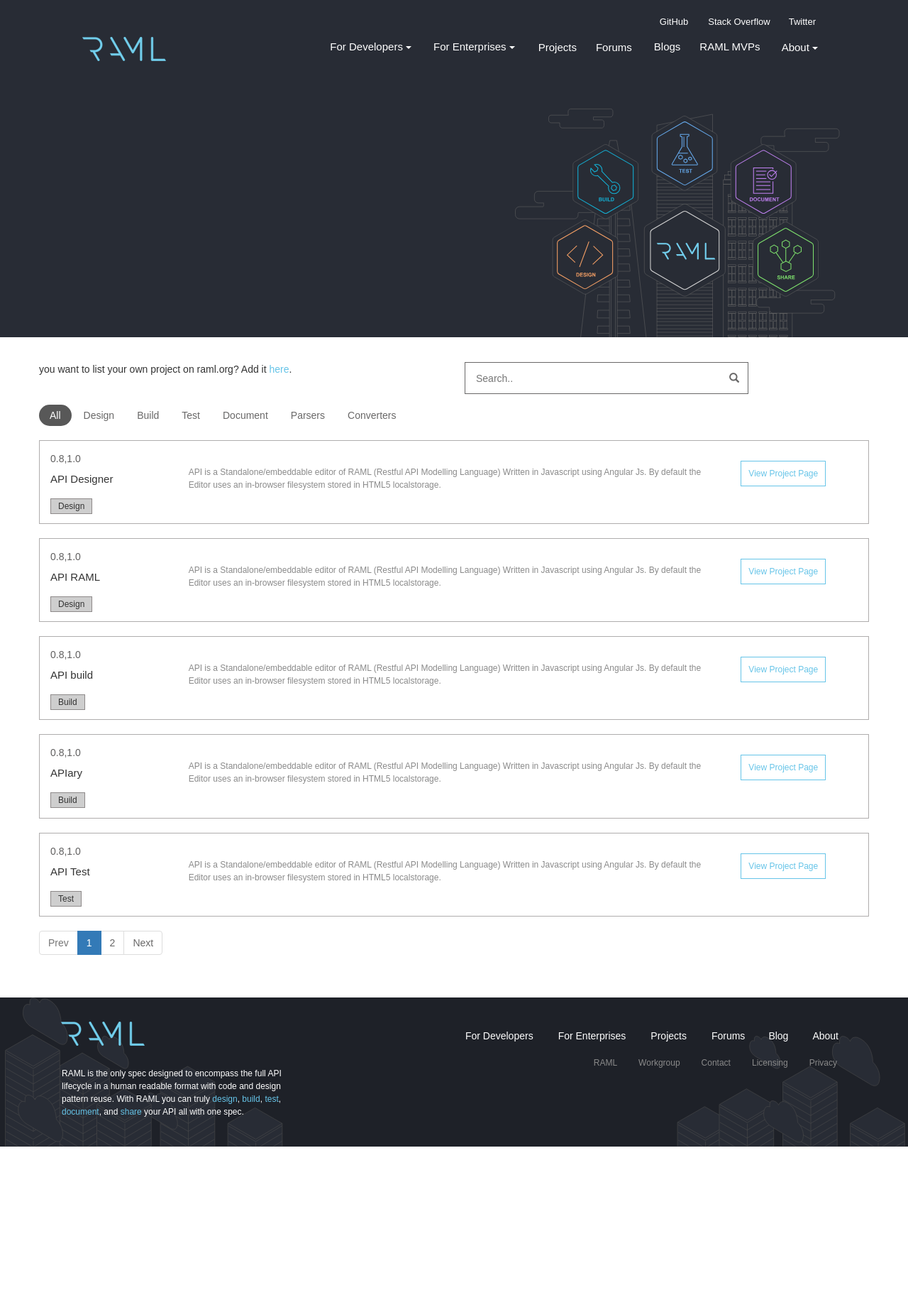
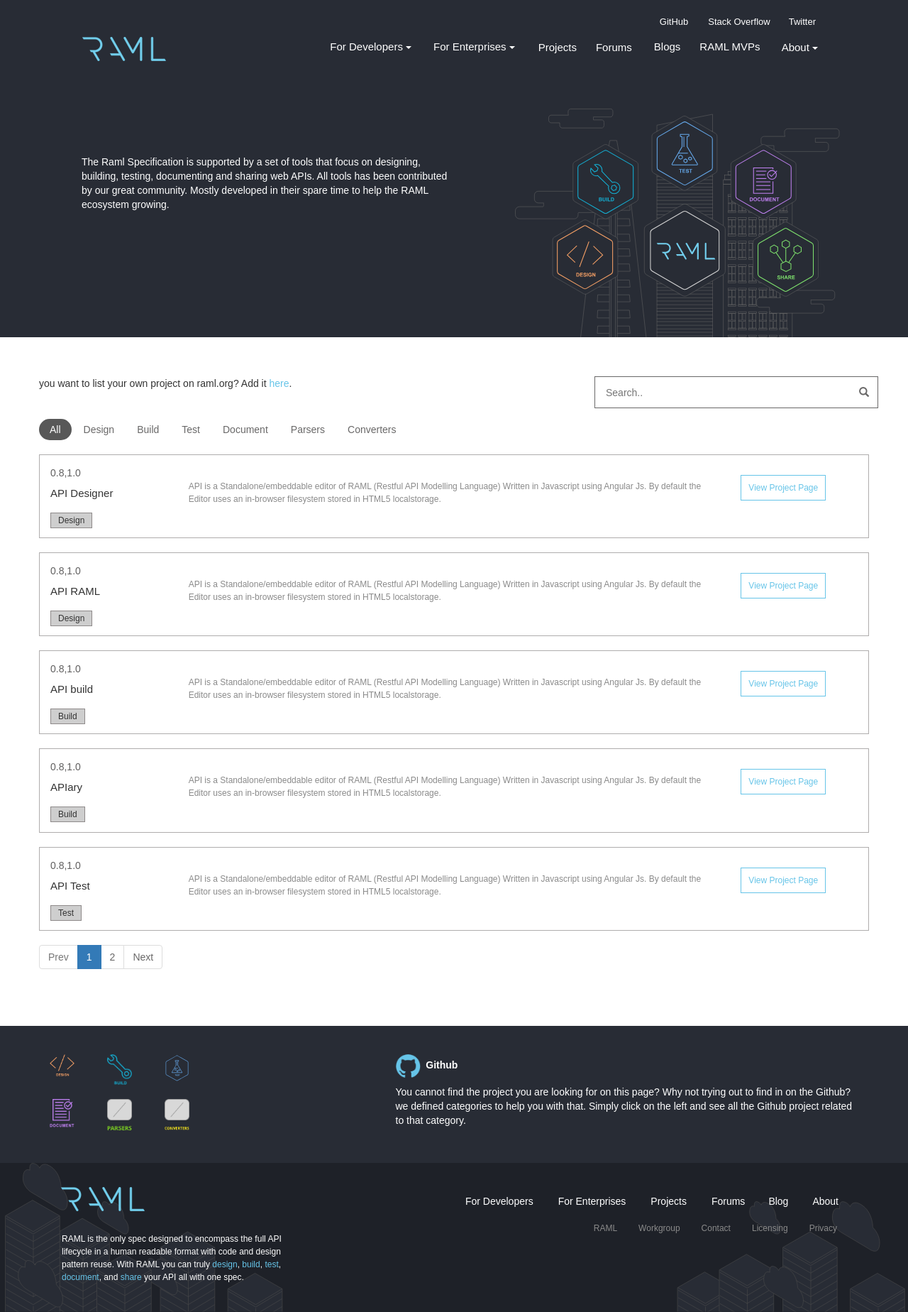
Before and after one commit to raml-org/raml-org, a Jekyll site: the page built from projects.html, in a window 1280 px wide. Shown: the whole page at 71% size. Built offline with Jekyll 4.4.1, drawn with Linux system fonts in a browser that asks for light colours; nearby versions of some CDN libraries; before the commit the page ends 1615 px from its top, so only the background shows below that.

Commit message:
added the icon and fixed the css issues

```diff
--- a/_includes/nav.html
+++ b/_includes/nav.html
@@ -101,4 +101,10 @@
     </div>
     {% endif %}
 
+    {% if page.title == 'Projects' %}
+    <div class="container">
+        {% include project_top.html %}
     </div>
+    {% endif %}
+
+    </div>
--- a/_includes/project_top.html
+++ b/_includes/project_top.html
@@ -1,6 +1,6 @@
 <div class="row">
     <div class="col-md-12 col-xs-12 col-sm-12">
-        <section class="raml-enterpise pull-left">
+        <section class="raml-enterpise pull-left" style="margin-top: 10%">
             <p>The Raml Specification is supported by a set of tools that focus on designing, building, testing, documenting and sharing web APIs.
             All tools has been contributed by our great community. Mostly developed in their spare time to help the RAML ecosystem growing.</p>
         </section>
--- a/css/style.scss
+++ b/css/style.scss
@@ -2003,7 +2003,7 @@
 }
 
 .projectdiv {
-  padding: 35px 0;
+  padding: 55px 0;
 
   input#search {
     width: 400px;
@@ -2089,4 +2089,20 @@
       }
     }
   }
-}
+
+  form#submit_form {
+    float: right;
+  }
+}
+
+section.projectlinks {
+  background: #282c35;
+  padding-top: 40px;
+  padding-bottom: 40px;
+  color: #fff;
+  font-size: 14px;
+
+  img {
+    width: 35px;
+  }
+}
--- a/projects.html
+++ b/projects.html
@@ -269,8 +269,51 @@
            </div>
         </div>
     </section>
-  </div>
+    </div>
 </div>
+<section class="projectlinks">
+    <div class="container">
+        <div class="row">
+            <div class="col-md-5">
+                <div class = "proj_logo">
+                    <div class="row">
+                        <div class="col-md-2">
+                            <img src="images/RAMLicondesign.png" />
+                        </div>
+                        <div class="col-md-2">
+                            <img src="images/RAMLiconbuild.png" />
+                        </div>
+                        <div class="col-md-2">
+                            <img src="images/RAMLicontest.svg" />
+                        </div>
+                    </div>
+                    <br />
+                    <div class="row">
+                        <div class="col-md-2">
+                            <img src="images/RAMLicondocument.png" />
+                        </div>
+                        <div class="col-md-2">
+                            <img src="images/missing_icon.png" /><br />
+                            <img src="images/PARSERS.png" />
+                        </div>
+                        <div class="col-md-2">
+                            <img src="images/missing_icon.png" /><br />
+                            <img src="images/CONVERTERS.png" />
+                        </div>
+                    </div>
+
+                </div>
+            </div>
+
+            <div class="col-md-7">
+                <p><img src="images/githubicon_01.png" /> &nbsp;<strong>Github</strong></p>
+                <p>You cannot find the project you are looking for on this page? Why not trying out to find in on the Github? we defined categories to help you with that. Simply click on the left and see all the Github project related to that category. </p>
+
+            </div>
+        </div>
+    </div>
+</section>
+
 
 <script src="/js/pagination.js"></script>
 <script src="js/main.js"></script>
```
Also changed, not shown: images/CONVERTERS.png (added), images/PARSERS.png (added), images/RAMLiconbuild.png (added), images/RAMLicondesign.png (added), images/RAMLicondocument.png (added), images/RAMLicontest.png (added), images/githubicon_01.png (added), images/missing_icon.png (added).
